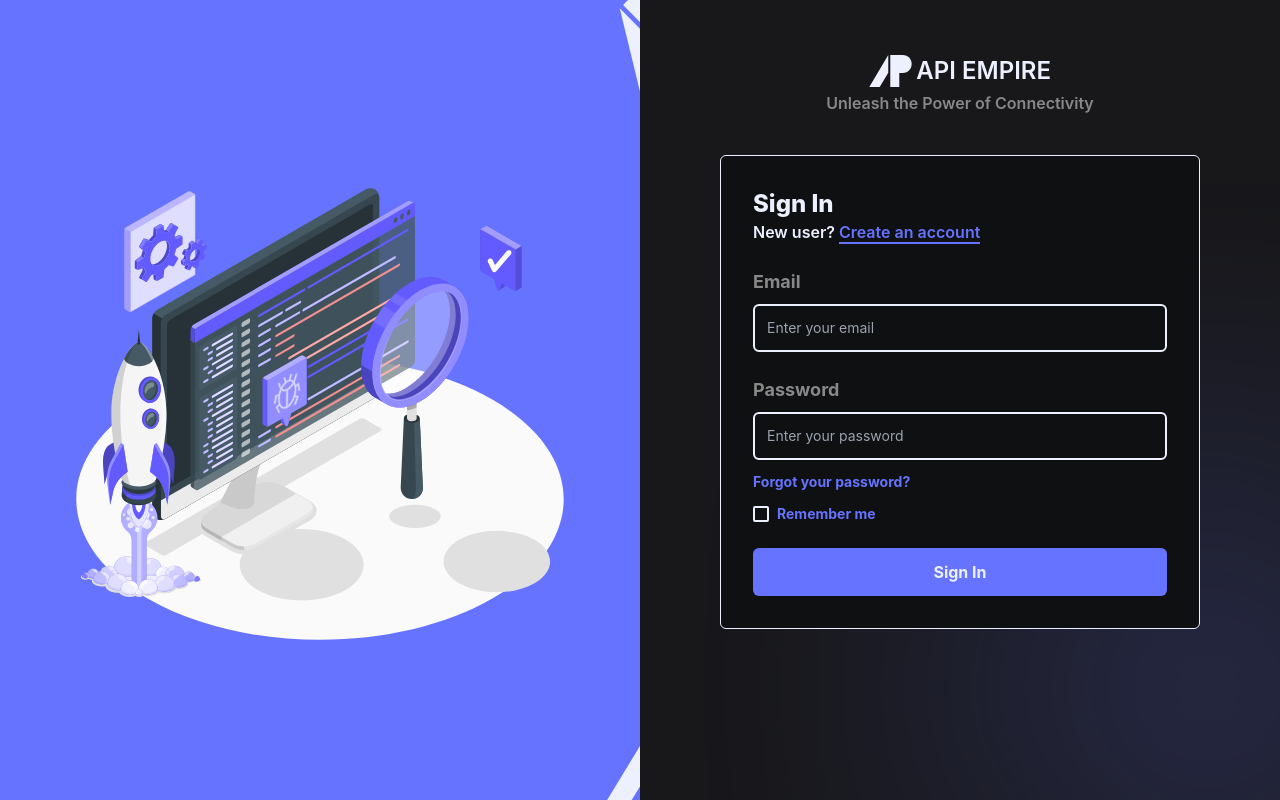
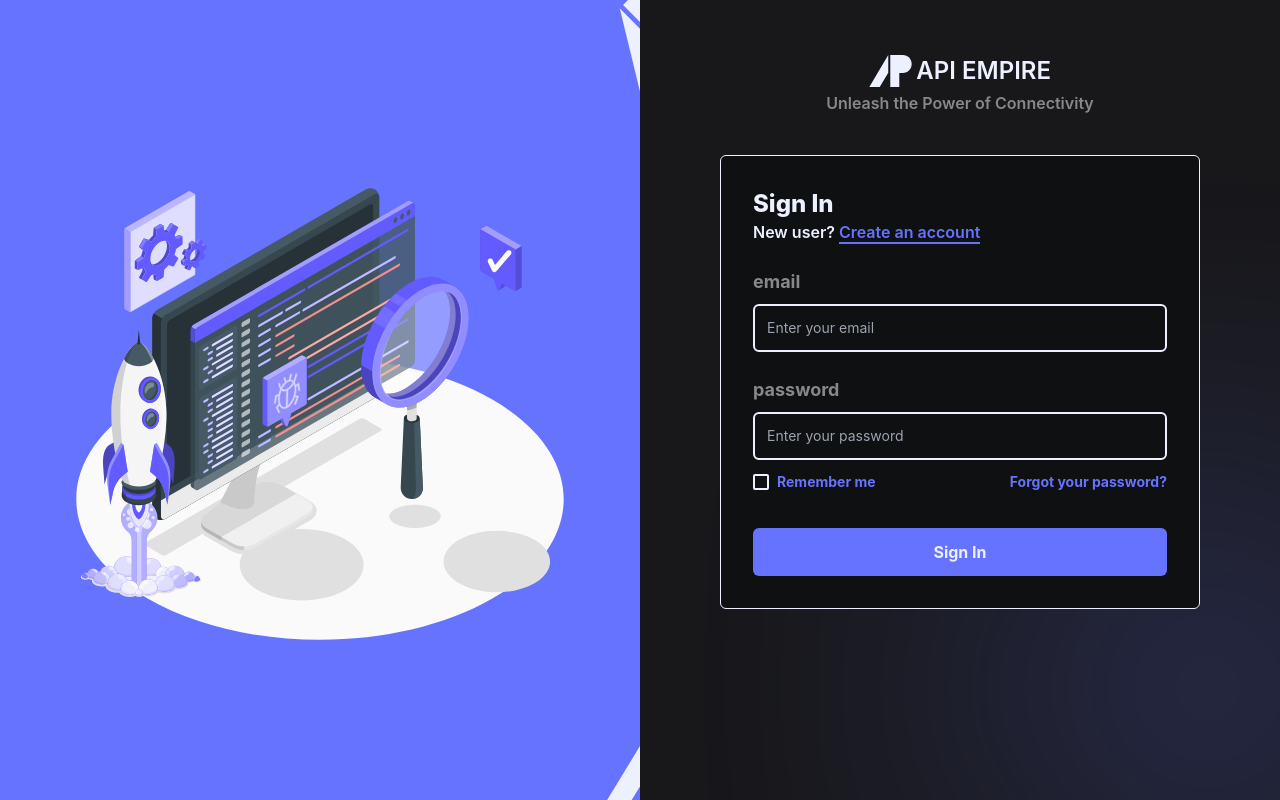
Before and after one commit to AhmedMohamed800/API-Empire, a React app in the folder frontend/: page /auth/sign_in in a window 1280 px wide. Shown: the top 800 px of the page. Built offline with nearby package versions, Linux system fonts and the light colour scheme.

Commit message:
feat: finish signin functionality

```diff
--- a/frontend/package.json
+++ b/frontend/package.json
@@ -35,6 +35,8 @@
     "webpack-dev-server": "^4.15.1"
   },
   "dependencies": {
+    "axios": "^1.6.7",
+    "js-cookie": "^3.0.5",
     "react": "^18.2.0",
     "react-dom": "^18.2.0",
     "react-router-dom": "^6.22.3"
--- a/frontend/src/App.tsx
+++ b/frontend/src/App.tsx
@@ -1,6 +1,7 @@
 import Auth from "./layouts/Auth.tsx";
 import Signin from "./pages/Signin.tsx";
 import Signup from "./pages/Signup.tsx";
+import APIs from "./pages/APIs.tsx";
 import React from "react";
 import { Route, Routes } from "react-router-dom";
 
@@ -11,6 +12,9 @@ const App = () => {
         <Route path="/auth/sign_in" element={<Signin />} />
         <Route path="/auth/sign_up" element={<Signup />} />
       </Route>
+      <Route element={<Auth />}>
+        <Route path="/APIs" element={<APIs />} />
+      </Route>
     </Routes>
   );
 };
--- a/frontend/src/components/Auth/Label.tsx
+++ b/frontend/src/components/Auth/Label.tsx
@@ -5,9 +5,11 @@ interface LabelProps {
   type: string;
   placeholder?: string;
   name: string;
+  handle: (e: React.ChangeEvent<HTMLInputElement>) => void;
+  value: any;
 }
 
-const Label = ({ id, type, placeholder, name }: LabelProps) => {
+const Label = ({ id, type, placeholder, name, handle, value }: LabelProps) => {
   if (type === "checkbox") {
     return (
       <label
@@ -17,6 +19,9 @@ const Label = ({ id, type, placeholder, name }: LabelProps) => {
         <input
           type={type}
           id={id}
+          value={value}
+          onChange={handle}
+          name={name}
           className="h-4 w-4 cursor-pointer appearance-none rounded-sm border-2   border-white checked:border-transparent  checked:bg-primary focus:outline-none "
         />
         <svg
@@ -35,7 +40,15 @@ const Label = ({ id, type, placeholder, name }: LabelProps) => {
   return (
     <label htmlFor={id} className="label">
       <span className="label_span">{name}</span>
-      <input type={type} placeholder={placeholder} id={id} className="input" />
+      <input
+        type={type}
+        placeholder={placeholder}
+        id={id}
+        name={name}
+        value={value}
+        className="input"
+        onChange={handle}
+      />
     </label>
   );
 };
--- /dev/null
+++ b/frontend/src/components/Auth/SinginHook.tsx
@@ -0,0 +1,63 @@
+import { useState } from "react";
+import axios from "axios";
+import { useNavigate } from "react-router-dom";
+
+type Form = {
+  email: string;
+  password: string;
+  remember_me: boolean;
+};
+
+export function useForm() {
+  const [form, setForm] = useState<Form>({
+    email: "",
+    password: "",
+    remember_me: false,
+  });
+
+  const [error, setError] = useState<string>("");
+  const navigate = useNavigate();
+
+  async function submitForm(e: any): Promise<void> {
+    e.preventDefault();
+    setError("");
+    if (!form.email || !form.password) {
+      return;
+    }
+
+    const LOGINURL = `${process.env.REACT_APP_API_URL}/api/v1/login`;
+    try {
+      const response = await axios.post(
+        LOGINURL,
+        {
+          email: form.email,
+          password: form.password,
+          remember_me: form.remember_me,
+        },
+        {
+          headers: {
+            "Content-Type": "application/x-www-form-urlencoded",
+          },
+        },
+      );
+      const { session } = response.data;
+      document.cookie = `session=${JSON.stringify(session)}; path=/`;
+      navigate("/APIs");
+    } catch (error) {
+      if (error.response) {
+        setError(error.response.data.error);
+      } else {
+        setError(error.message);
+      }
+    }
+  }
+
+  function handleForm(e: React.ChangeEvent<HTMLInputElement>): void {
+    const id = e.target.id;
+    const value =
+      e.target.type === "checkbox" ? e.target.checked : e.target.value;
+    setForm({ ...form, [id]: value });
+  }
+
+  return { form, error, handleForm, submitForm };
+}
--- a/frontend/src/layouts/Auth.tsx
+++ b/frontend/src/layouts/Auth.tsx
@@ -1,9 +1,21 @@
 import React from "react";
 import { Outlet } from "react-router-dom";
+import { useEffect } from "react";
+import Cookies from "js-cookie";
+import { useNavigate } from "react-router-dom";
 const code_testing = require("../assets/auth/code_testing.svg") as string;
 const letter_a = require("../assets/auth/letter_a.svg") as string;
 
 function Auth() {
+  const navigate = useNavigate();
+
+  useEffect(() => {
+    const session = Cookies.get("session");
+    if (session) {
+      navigate("/APIs");
+    }
+  }, []);
+
   return (
     <main className=" flex h-screen  ">
       <section className="relative flex w-[50%] items-center justify-center overflow-hidden bg-primary max-lg:hidden">
--- /dev/null
+++ b/frontend/src/pages/APIs.tsx
@@ -0,0 +1,7 @@
+import React from "react";
+
+export const APIs = () => {
+  return <div>APIs</div>;
+};
+
+export default APIs;
--- a/frontend/src/pages/Signin.tsx
+++ b/frontend/src/pages/Signin.tsx
@@ -2,8 +2,10 @@ import React from "react";
 import { Link } from "react-router-dom";
 import Label from "../components/Auth/Label.tsx";
 const logo = require("../assets/logo.svg") as string;
+import { useForm } from "../components/Auth/SinginHook.tsx";
 
 function Signin() {
+  const { form, error, handleForm, submitForm } = useForm();
   return (
     <section className="flex w-[50%] flex-col items-center gap-10   bg-background px-20 pt-[55px] max-lg:w-[100%]">
       <article className="flex flex-col items-center justify-center gap-1 font-semibold">
@@ -17,7 +19,10 @@ function Signin() {
           Unleash the Power of Connectivity
         </p>
       </article>
-      <form className="relative z-10 flex w-full flex-col rounded-md border border-white bg-black p-8">
+      <form
+        onSubmit={submitForm}
+        className="relative z-10 flex w-full flex-col rounded-md border border-white bg-black p-8"
+      >
         <div className="mb-6 text-white">
           <h1 className="text-2xl font-extrabold">Sign In</h1>
           <p className="text-md font-semibold">
@@ -35,22 +40,36 @@ function Signin() {
             id="email"
             type="email"
             placeholder="Enter your email"
-            name="Email"
+            name="email"
+            handle={handleForm}
+            value={form.email}
           />
           <Label
             id="password"
             type="password"
             placeholder="Enter your password"
-            name="Password"
+            name="password"
+            handle={handleForm}
+            value={form.password}
           />
         </div>
-        <Link
-          to="/auth/forget"
-          className="my-3 w-fit text-sm font-bold text-primary hover:opacity-80"
-        >
-          Forgot your password?
-        </Link>
-        <Label id="remember" type="checkbox" name="Remember me" />
+        <p className="text-red-500">{error}</p>
+        <div className="my-3 flex flex-row-reverse justify-between">
+          <Link
+            to="/auth/forget"
+            className=" w-fit text-sm font-bold text-primary hover:opacity-80"
+          >
+            Forgot your password?
+          </Link>
+          <Label
+            id="remember"
+            type="checkbox"
+            name="Remember me"
+            handle={handleForm}
+            value={form.remember_me}
+          />
+        </div>
+
         <button className="mt-6 rounded-md bg-primary py-3 font-bold text-white hover:opacity-80">
           Sign In
         </button>
```
Also changed, not shown: 1 other file (tests, documents, lock files or other folders).
